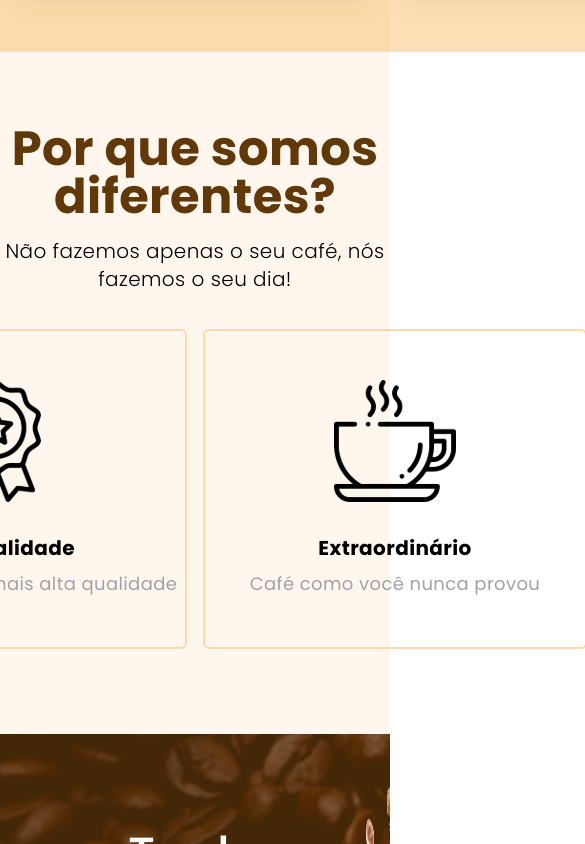
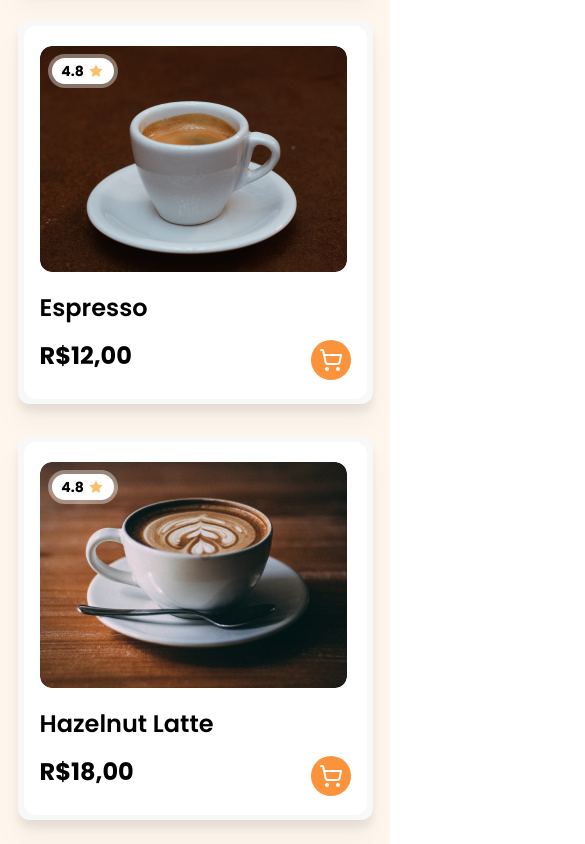
Before and after one commit to Gabriel-augt/gb-cafe, a Vue app: page / in a window 390 px wide. Shown: the part 1360-2204 px from the top of the page, 585 px wide, since content can reach past the window. Built offline with nearby package versions, Linux system fonts and the light colour scheme; a web font is replaced by a local one.

Commit message:
responsive: popular now and quality

```diff
--- a/src/components/popularAndQuality/PopularCards.vue
+++ b/src/components/popularAndQuality/PopularCards.vue
@@ -8,8 +8,9 @@ import VanillaLatteCard from './VanillaLatteCard.vue';
 
 <template>
 
-    <div class="flex flex-row gap-8 before:absolute before:w-[1268px] before:h-[367px] before:bg-yellow-350/50
-    before:rounded-3xl before:-translate-x-[70px] before:translate-y-20 before:shadow">
+    <div class="flex flex-row gap-8 mb-32 before:absolute before:w-[1268px] before:h-[367px]
+    before:bg-yellow-350/50 before:rounded-3xl before:-translate-x-[70px] before:translate-y-20
+    before:shadow max-[1150px]:flex-col max-[1150px]:before:bg-transparent max-[1150px]:before:shadow-none">
 
         <VanillaLatteCard />
 
--- a/src/components/popularAndQuality/PopularNow.vue
+++ b/src/components/popularAndQuality/PopularNow.vue
@@ -6,7 +6,7 @@ import PopularCards from './PopularCards.vue';
 
 <template>
 
-    <div class="relative flex flex-col items-center w-full h-[625px] bg-orange-50 gap-y-9 font-poppins">
+    <div class="relative flex flex-col items-center w-full h-max bg-orange-50 gap-y-9 font-poppins">
 
         <h2 class="mt-12 text-3xl font-semibold text-brown">
 
--- a/src/components/popularAndQuality/Quality.vue
+++ b/src/components/popularAndQuality/Quality.vue
@@ -1,16 +1,16 @@
 <template>
 
-    <div class="relative flex flex-col items-center w-full h-[625px] bg-orange-50 gap-y-9 font-poppins">
+    <div class="relative flex flex-col items-center w-full h-max bg-orange-50 gap-y-9 font-poppins">
 
         <div class="mt-4 space-y-4 tracking-wide text-center font-poppin">
 
-            <h1 class="text-5xl font-bold text-brown">
+            <h1 class="text-5xl font-bold text-brown max-[395px]:text-4xl">
 
                 Por que somos diferentes?
 
             </h1>
 
-            <p class="text-xl font-light">
+            <p class="text-xl font-light max-[395px]:text-lg">
 
                 Não fazemos apenas o seu café, nós fazemos o seu dia!
 
@@ -18,9 +18,11 @@
 
         </div>
 
-        <section class="flex flex-row items-center justify-between gap-4 tracking-wide">
+        <section class="flex flex-row flex-wrap items-center justify-between gap-4 tracking-wide mb-32
+        max-[1600px]:justify-center max-[1600px]:w-[800px] max-[795px]:w-auto">
 
-            <div class="flex flex-col items-center justify-center border-2 border-orange-200 rounded-md w-96 h-80">
+            <div class="flex flex-col items-center justify-center border-2 border-orange-200 rounded-md w-96 h-80
+            max-[395px]:w-80">
 
                 <figure class="mb-8">
 
@@ -34,7 +36,7 @@
 
                 </p>
 
-                <p class="text-lg font- font-poppins text-zinc-400">
+                <p class="text-lg font-poppins text-zinc-400 text-center">
 
                     Grãos que fornece um ótimo sabor
 
@@ -42,7 +44,8 @@
 
             </div>
 
-            <div class="flex flex-col items-center justify-center border-2 border-orange-200 rounded-md w-96 h-80">
+            <div class="flex flex-col items-center justify-center border-2 border-orange-200 rounded-md w-96 h-80
+            max-[395px]:w-80">
 
                 <figure class="mb-8">
 
@@ -56,7 +59,7 @@
 
                 </p>
 
-                <p class="text-lg font- font-poppins text-zinc-400">
+                <p class="text-lg font-poppins text-zinc-400 text-center">
 
                     Nós fornecemos a mais alta qualidade
 
@@ -64,7 +67,8 @@
 
             </div>
 
-            <div class="flex flex-col items-center justify-center border-2 border-orange-200 rounded-md w-96 h-80">
+            <div class="flex flex-col items-center justify-center border-2 border-orange-200 rounded-md w-96 h-80
+            max-[395px]:w-80">
 
                 <figure class="mb-8">
 
@@ -78,7 +82,7 @@
 
                 </p>
 
-                <p class="text-lg font- font-poppins text-zinc-400">
+                <p class="text-lg font-poppins text-zinc-400 text-center">
 
                     Café como você nunca provou
 
@@ -86,7 +90,8 @@
 
             </div>
 
-            <div class="flex flex-col items-center justify-center border-2 border-orange-200 rounded-md w-96 h-80">
+            <div class="flex flex-col items-center justify-center border-2 border-orange-200 rounded-md w-96 h-80
+            max-[395px]:w-80">
 
                 <figure class="mb-8">
 
@@ -100,7 +105,7 @@
 
                 </p>
 
-                <p class="text-lg font- font-poppins text-zinc-400">
+                <p class="text-lg font-poppins text-zinc-400 text-center">
 
                     Nossos preços de café são acessíveis
 
```
